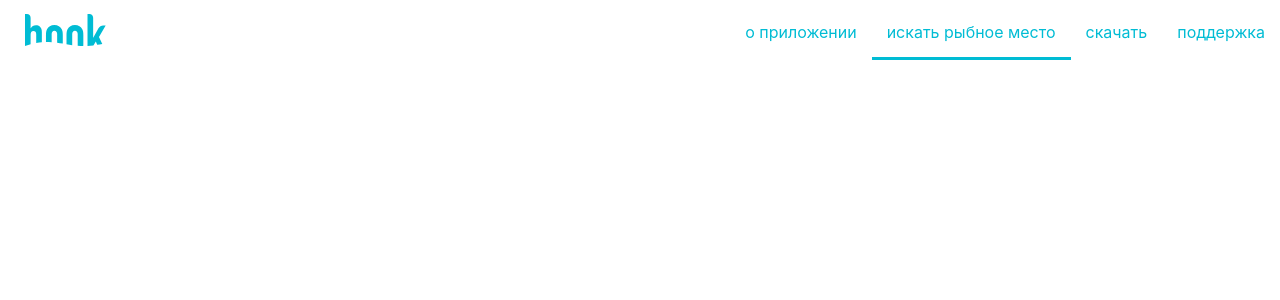
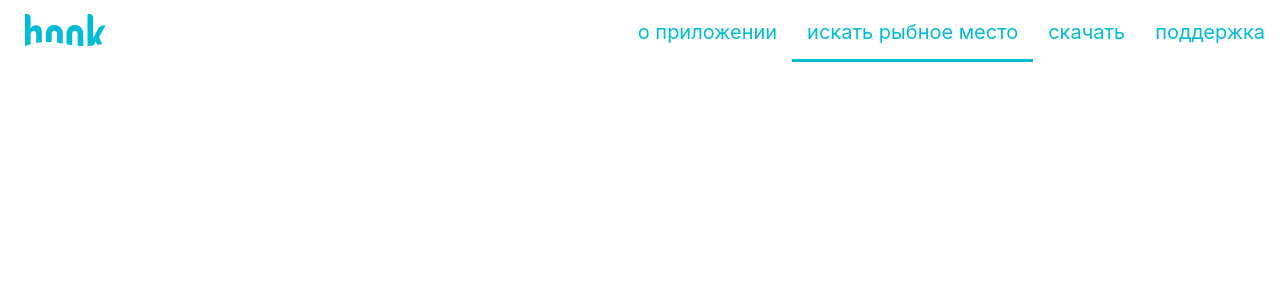
Before and after one commit to pogman25/next-front, a Next.js app: page /map in a window 1280 px wide. Shown: the top 300 px of the page. Built offline with nearby package versions, Linux system fonts and the light colour scheme.

Commit message:
updae file structure

```diff
--- a/components/HeaderLink.tsx
+++ b/components/header-link/header-link.tsx
@@ -5,6 +5,8 @@ import { useRouter } from 'next/router';
 
 const LinkStyled = styled.a<{ isActive: boolean }>`
   padding: 22px 15px 18px;
+  font-size: 20px;
+  line-height: 23px;
   color: ${({ theme }) => theme.colors.mainBlue};
   position: relative;
 
--- /dev/null
+++ b/components/header-link/index.ts
@@ -0,0 +1 @@
+export { default } from './header-link';
--- /dev/null
+++ b/components/hook-logo/index.ts
@@ -0,0 +1 @@
+export { default } from './hook-logo';
--- /dev/null
+++ b/components/nav/index.ts
@@ -0,0 +1 @@
+export { default } from './nav';
--- a/components/nav.tsx
+++ b/components/nav/nav.tsx
@@ -1,8 +1,8 @@
 import React from 'react';
 import styled from 'styled-components';
 import Link from 'next/link';
-import HookLogo from './hook-logo';
-import HeaderLink from './HeaderLink';
+import HookLogo from '../hook-logo';
+import HeaderLink from '../header-link';
 
 const NavStyled = styled.nav`
   width: 100%;
--- a/tsconfig.json
+++ b/tsconfig.json
@@ -1,6 +1,6 @@
 {
   "compilerOptions": {
-    "target": "es5",
+    "target": "es6",
     "lib": [
       "dom",
       "dom.iterable",
```
Also changed, not shown: components/hook-logo/hook-logo.tsx (renamed from components/hook-logo.tsx).
